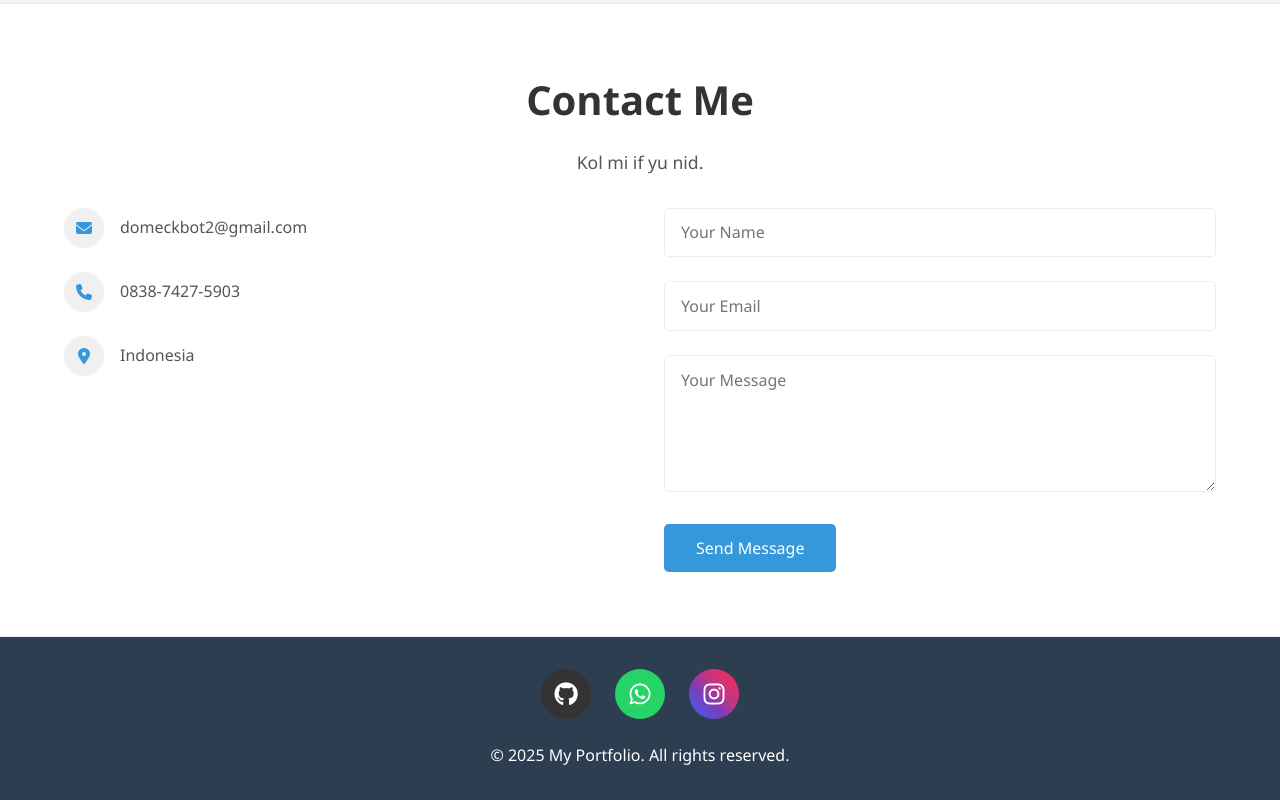
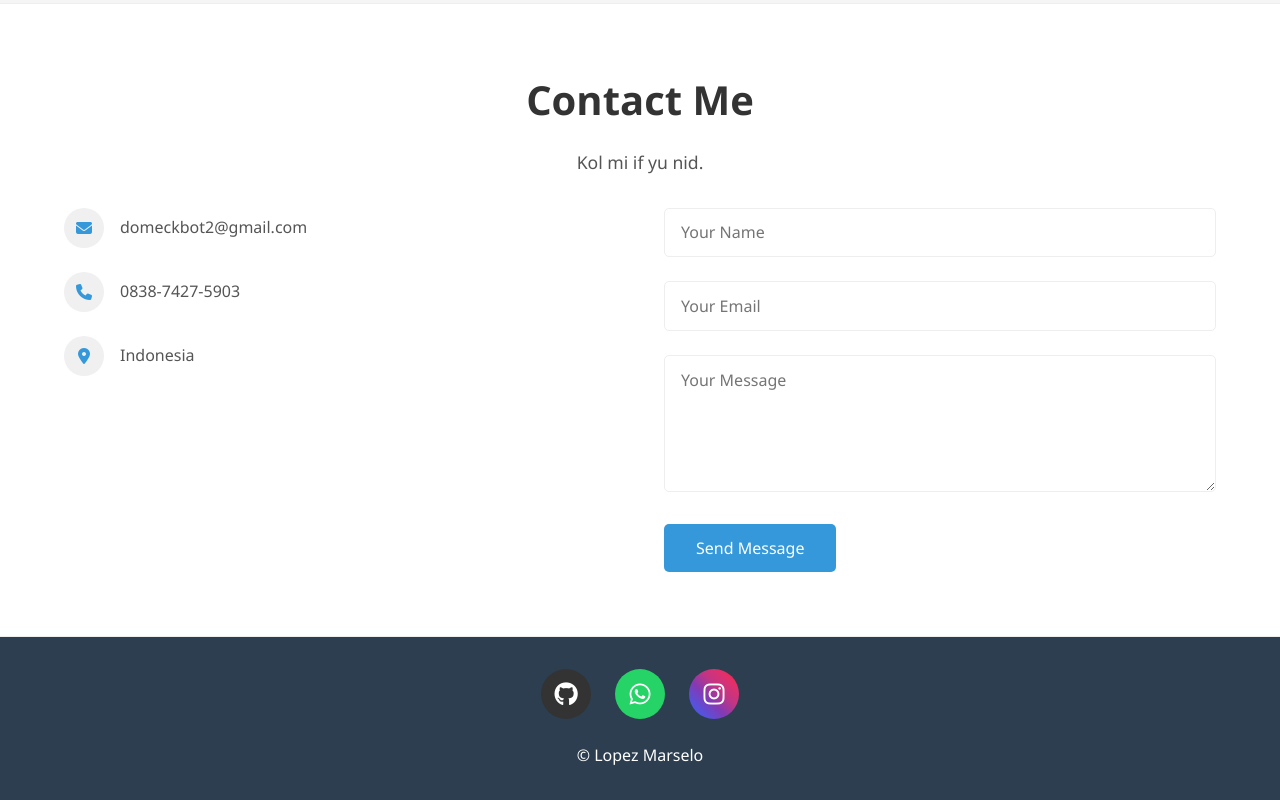
Before and after one commit to Tobyasss/PWEB-C, a plain HTML site: page index.html in a window 1280 px wide. Shown: the part 1340-2140 px from the top of the page. Drawn offline with Linux system fonts and the light colour scheme.

Commit message:
Add files via upload

```diff
--- a/index.html
+++ b/index.html
@@ -149,7 +149,7 @@
                 <a href="https://wa.me/6283874275903" target="_blank"><i class="fab fa-whatsapp"></i></a>
                 <a href="https://instagram.com/tobyas_ro" target="_blank"><i class="fab fa-instagram"></i></a>
             </div>
-            <p>&copy; 2025 My Portfolio. All rights reserved.</p>
+            <p>&copy; Lopez Marselo</p>
         </div>
     </footer>
 
```
